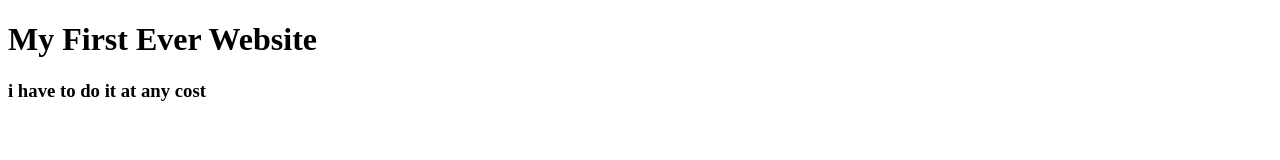
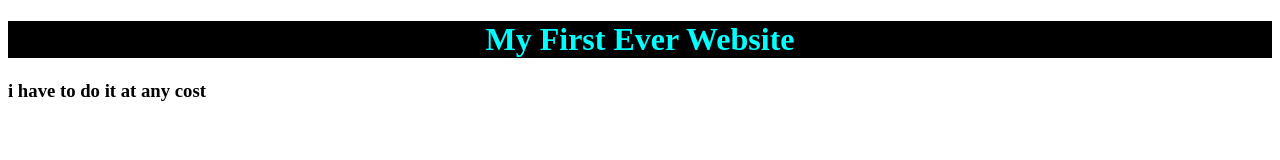
Before and after one commit to Battery7Low/My-First-Website, a plain HTML site: page index.html in a window 1280 px wide. Drawn offline with Linux system fonts and the light colour scheme.

Commit message:
battery added

```diff
--- a/index.html
+++ b/index.html
@@ -1,9 +1,15 @@
 <!DOCTYPE html>
 <html lang="en">
 <head>
-    <meta charset="UTF-8">
-    <meta name="viewport" content="width=device-width, initial-scale=1.0">
     <title>my first website</title>
+    <style>
+        h1{
+            color: aqua;
+            background-color: black;
+            font-style: normal;
+            text-align: center;
+        }
+    </style>
 </head>
 <body>
     <h1>My First Ever Website</h1>
```
